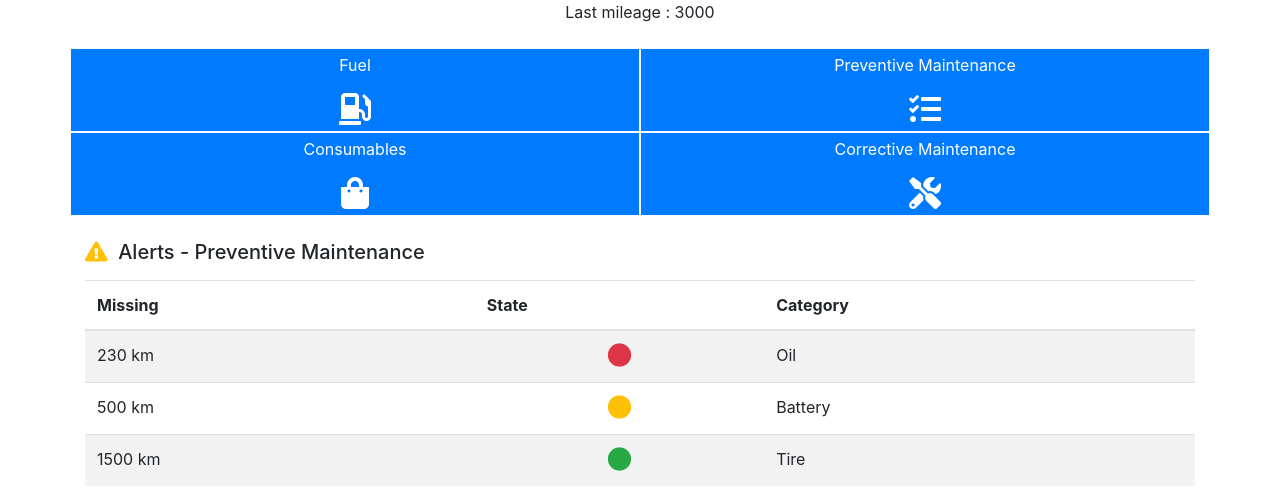
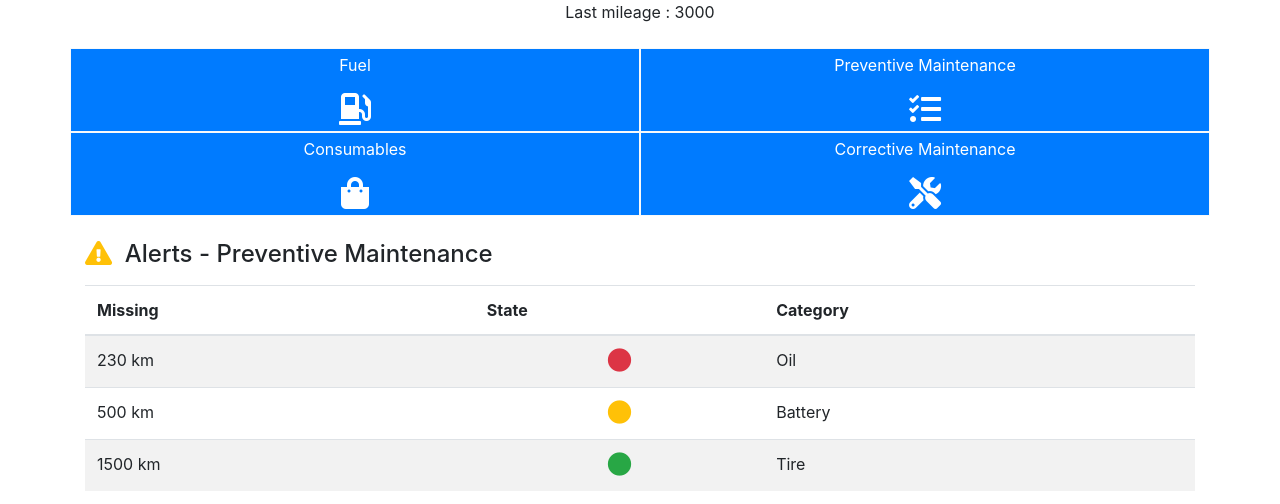
Before and after one commit to mmanumos/chronocar, a Flask app: page /panel in a window 1280 px wide. Shown: the part 62-566 px from the top of the page. Run offline with Flask 2, Linux system fonts and the light colour scheme; some libraries are stand-ins or nearby versions.

Commit message:
Update view panel

```diff
--- a/templates/panel.html
+++ b/templates/panel.html
@@ -35,7 +35,7 @@ Panel
     </div>
 </div>
 <p class="text-center">
-<h4 style="font-size: 20px;"><i class="fas fa-exclamation-triangle text-warning">
+<h4><i class="fas fa-exclamation-triangle text-warning">
     </i> &nbsp;Alerts - Preventive Maintenance</h4>
 </p>
 <table class="table table-striped">
```
